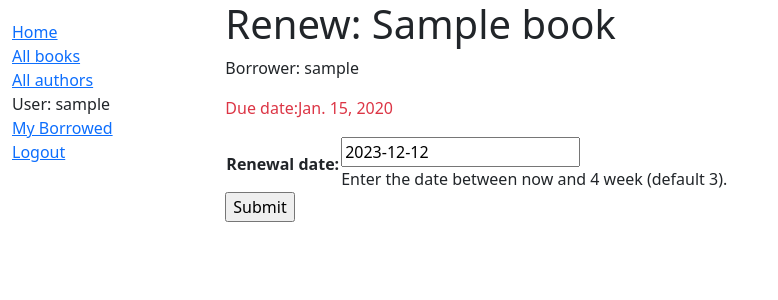
After one commit to quocquann/mysite, a Django app: page /catalog/book/00000000-0000-0000-0000-000000000001/renew/ in a window 1280 px wide. The commit adds this page. Shown: the top 300 px of the page, without its empty margins (0-778 px from the left). Run offline with Django 4.2, Linux system fonts and the light colour scheme; a user stored in the database is signed in; tables that the repository leaves empty hold one stand-in row (values such as "Sample post"); some libraries are stand-ins or nearby versions.

Commit message:
Django Tutorial Part 9: Working with forms

```diff
--- /dev/null
+++ b/catalog/form.py
@@ -0,0 +1,43 @@
+from django import forms
+import datetime
+from django.core.exceptions import ValidationError
+from django.utils.translation import gettext_lazy as _
+from catalog.models import BookInstance
+
+
+class RenewBookForm(forms.Form):
+    renewal_date = forms.DateField(
+        help_text=_("Enter the date between now and 4 week (default 3).")
+    )
+
+    def clean_renewal_date(self):
+        data = self.cleaned_data["renewal_date"]
+        # Check if a date is not in the past.
+        if data < datetime.date.today():
+            raise ValidationError(_("Invalid date - renewal in past"))
+        # Check if a date is in the allowed range (+4 weeks from today).
+        if data > datetime.date.today() + datetime.timedelta(weeks=4):
+            raise ValidationError(_("Invalid date - renewal more than 4 weeks ahead"))
+        # Remember to always return the cleaned data.
+        return data
+
+
+class RenewBookModelForm(forms.ModelForm):
+    def clean_due_back(self):
+        data = self.cleaned_data["due_back"]
+        # Check if a date is not in the past.
+        if data < datetime.date.today():
+            raise ValidationError(_("Invalid date - renewal in past"))
+        # Check if a date is in the allowed range (+4 weeks from today).
+        if data > datetime.date.today() + datetime.timedelta(weeks=4):
+            raise ValidationError(_("Invalid date - renewal more than 4 weeks ahead"))
+        # Remember to always return the cleaned data.
+        return data
+
+    class Meta:
+        model = BookInstance
+        fields = ["due_back"]
+        labels = {"due_back": _("Renewal date")}
+        help_texts = {
+            "due_back": _("Enter a date between now and 4 weeks (default 3).")
+        }
--- a/catalog/templates/base_generic.html
+++ b/catalog/templates/base_generic.html
@@ -26,7 +26,6 @@
           {% else %}
             <li><a href="{% url 'login'%}?next={{request.path}}">{% translate "Login" %}</a></li>
           {% endif %}
-        </ul>
         {% endblock %}
       </div>
     <div class="col-sm-10 ">{% block content %}{% endblock %}</div>
--- /dev/null
+++ b/catalog/templates/catalog/book_renew_librarian.html
@@ -0,0 +1,14 @@
+{% extends "base_generic.html" %}
+{% load i18n %}
+
+{% block content %}
+  <h1>{% translate "Renew:" %} {{ book_instance.book.title }}</h1>
+  <p>{% translate "Borrower:" %} {{ book_instance.borrower }}</p>
+  <p{% if book_instance.is_overdue %} class="text-danger"{% endif %}>{% translate "Due date:" %}{{book_instance.due_back }}</p>
+  <form action="" method="post">
+    {% csrf_token %}
+    <table>{{ form.as_table }}</table>
+
+    <input type="submit" value="Submit">
+  </form>
+{% endblock %}
--- a/catalog/templates/catalog/bookinstance_list_borrowed_user.html
+++ b/catalog/templates/catalog/bookinstance_list_borrowed_user.html
@@ -1,7 +1,6 @@
 
 {% extends "base_generic.html" %}
 {% load i18n %}
-
 
 {% block content %}
   <h1>{% translate "Borrowed books" %}</h1>
@@ -10,7 +9,11 @@
       {% for bookinst in bookinstance_list %}
         <li class="{% if bookinst.is_overdue %}text-danger{% endif %}">
           <a href="{% url 'book-detail' bookinst.book.pk %}">{{bookinst.book.title}}</a> ({{bookinst.due_back }})
+          {% if perms.catalog.can_mark_returned %}
+            <a href="{% url 'renew-book-librarian' bookinst.id %}">{% translate "Renew" %}</a>
+          {% endif %}
         </li>
+
       {% endfor %}
     </ul>
   {% else %}
--- a/catalog/urls.py
+++ b/catalog/urls.py
@@ -7,4 +7,10 @@ urlpatterns = [
     path("book/", views.BookListView.as_view(), name="books"),
     path("book/<int:pk>/", views.BookDetailView.as_view(), name="book-detail"),
     path("mybooks/", views.LoanBookByUserListView.as_view(), name="my-borrowed"),
+    path(
+        "book/<uuid:pk>/renew/", views.renew_book_librarian, name="renew-book-librarian"
+    ),
+    path("author/create/", views.AuthorCreate.as_view(), name="author-create"),
+    path("author/<int:pk>/update/", views.AuthorUpdate.as_view(), name="author-update"),
+    path("author/<int:pk>/delete/", views.AuthorDelete.as_view(), name="author-delete"),
 ]
--- a/catalog/views.py
+++ b/catalog/views.py
@@ -1,9 +1,18 @@
 from typing import Any
-from django.shortcuts import render
+from django.shortcuts import render, get_object_or_404
 from catalog.models import Book, BookInstance, Genre, Author
 from django.views import generic
-from django.shortcuts import get_object_or_404
 from django.contrib.auth.mixins import LoginRequiredMixin, PermissionRequiredMixin
+
+from .form import RenewBookForm
+import datetime
+from django.urls import reverse
+from django.http import HttpResponseRedirect
+from django.contrib.auth.decorators import login_required, permission_required
+
+from django.views.generic.edit import CreateView, UpdateView, DeleteView
+from django.urls import reverse_lazy
+from catalog.models import Author
 
 # Create your views here.
 
@@ -57,3 +66,52 @@ def book_detail_view(request, primary_key):
     book = get_object_or_404(Book, pk=primary_key)
 
     return render(request, "catalog/book_detail.html", context={"book": book})
+
+
+@login_required
+@permission_required("catalog.can_mark_returned", raise_exception=True)
+def renew_book_librarian(request, pk):
+    """View function for renewing a specific BookInstance by librarian."""
+    book_instance = get_object_or_404(BookInstance, pk=pk)
+    form = RenewBookForm()
+
+    # If this is a POST request then process the Form data
+    if request.method == "POST":
+        form = RenewBookForm(request.POST)
+
+        # Check if the form is valid:
+        if form.is_valid():
+            # process the data in form.cleaned_data as required (here we just write it to the modeldue_back field)
+            book_instance.due_back = form.cleaned_data["renewal_date"]
+            book_instance.save()
+            return HttpResponseRedirect(reverse("all-borrowed"))
+
+    # If this is a GET (or any other method) create the default form.
+    else:
+        proposed_renewal_date = datetime.date.today() + datetime.timedelta(weeks=3)
+        form = RenewBookForm(initial={"renewal_date": proposed_renewal_date})
+
+    context = {
+        "form": form,
+        "book_instance": book_instance,
+    }
+    return render(request, "catalog/book_renew_librarian.html", context)
+
+
+class AuthorCreate(PermissionRequiredMixin, CreateView):
+    model = Author
+    fields = ["first_name", "last_name", "date_of_birth", "date_of_death"]
+    initial = {"date_of_death": "11/06/2020"}
+    permission_required = "catalog.add_author"
+
+
+class AuthorUpdate(PermissionRequiredMixin, UpdateView):
+    model = Author
+    fields = ["first_name", "last_name", "date_of_birth", "date_of_death"]
+    permission_required = "catalog.change_author"
+
+
+class AuthorDelete(PermissionRequiredMixin, DeleteView):
+    model = Author
+    success_url = reverse_lazy("authors")
+    permission_required = "catalog.delete_author"
--- a/templates/registration/password_reset_form.html
+++ b/templates/registration/password_reset_form.html
@@ -1,5 +1,4 @@
 {% extends "base_generic.html" %}
-
 {% block content %}
   <form action="" method="post">
     {% csrf_token %}
```
Also changed, not shown: catalog/templates/catalog/author_confirm_delete.html (added, +11 -0 lines), catalog/templates/catalog/author_form.html (added, +9 -0 lines).
